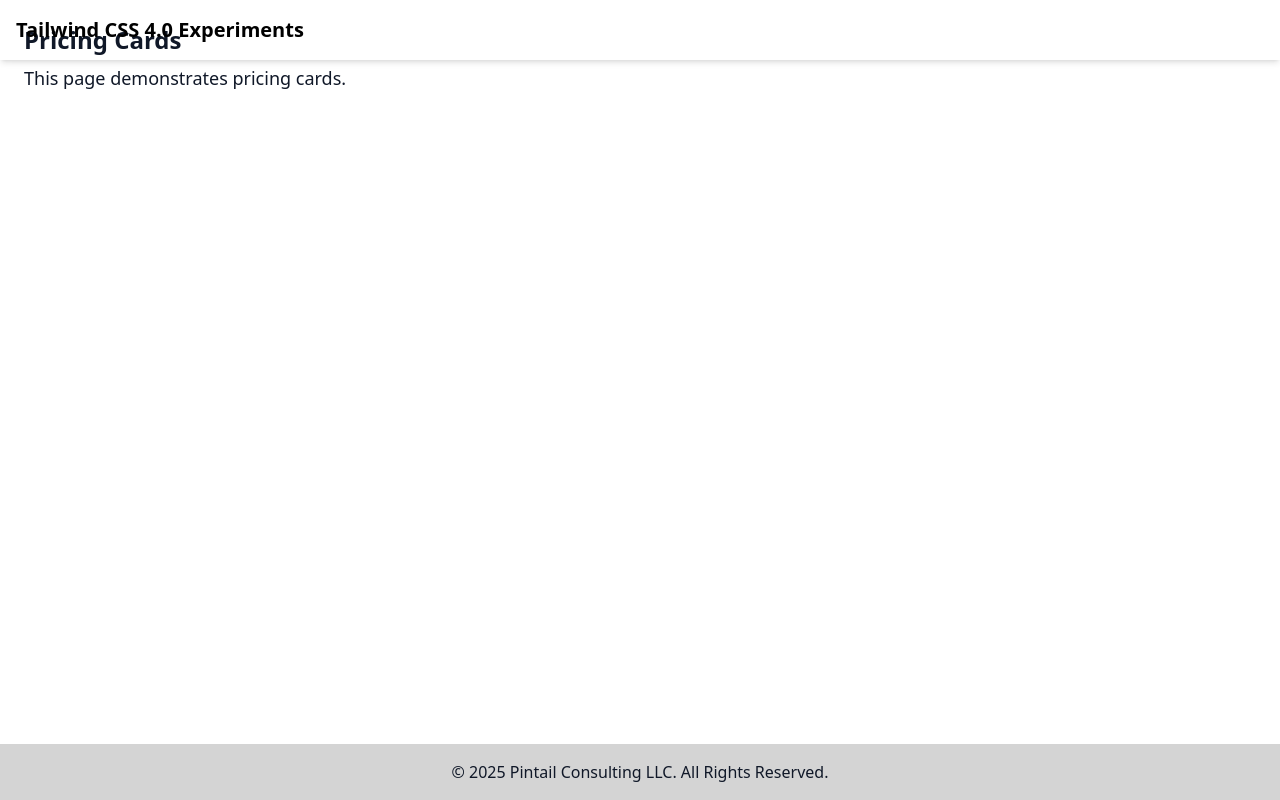
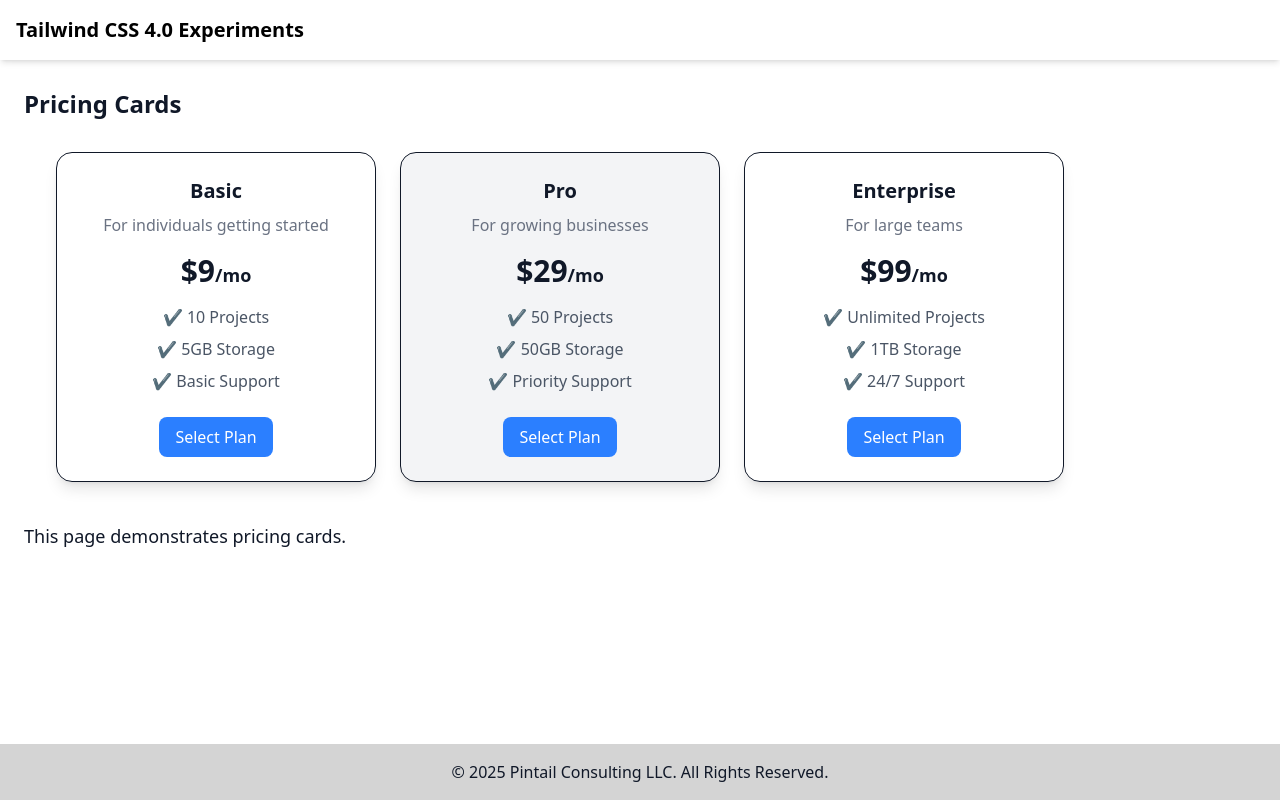
Before and after one commit to cebartling/tailwind-css-experiments, a React (Vite) app in the folder basic-experiments/: page /pricing-cards in a window 1280 px wide. Built offline with nearby package versions, Linux system fonts and the light colour scheme.

Commit message:
feat: adding pricing cards demo

```diff
--- a/basic-experiments/src/App.tsx
+++ b/basic-experiments/src/App.tsx
@@ -1,20 +1,8 @@
-import { Routing } from './routing.tsx';
-import { Header } from './components/foundational/Header';
-import { Footer } from './components/foundational/Footer';
-import { Main } from './components/foundational/Main';
-import { Spacer } from './components/foundational/Spacer';
+import {RouterProvider} from "react-router-dom";
+import { router } from './routing.tsx';
 
 function App() {
-  return (
-    <div className="flex flex-col min-h-screen bg-background text-text">
-      <Header />
-      <Spacer height={16} />
-      <Main>
-        <Routing />
-      </Main>
-      <Footer />
-    </div>
-  );
+  return <RouterProvider router={router} />;
 }
 
 export default App;
--- a/basic-experiments/src/components/foundational/Spacer/index.tsx
+++ b/basic-experiments/src/components/foundational/Spacer/index.tsx
@@ -1,14 +1,8 @@
-import { FC } from 'react';
-
-type SpacerProps = {
-  height: number;
-};
+import {FC} from 'react';
 
 /**
  * Spacer component to add space between elements
- *
- * @param height A number representing the height of the spacer in units of 4 pixels. For example, a height of 4 will render a spacer with a height of 16 pixels.
  */
-export const Spacer: FC<SpacerProps> = ({ height }: SpacerProps) => {
-  return <div className={`h-${height}`}></div>;
+export const Spacer: FC = () => {
+  return <div className="h-16"></div>;
 };
--- /dev/null
+++ b/basic-experiments/src/components/layouts/DefaultLayout/index.tsx
@@ -0,0 +1,19 @@
+import { Footer } from '../../foundational/Footer';
+import { Main } from '../../foundational/Main';
+import { Spacer } from '../../foundational/Spacer';
+import { Header } from '../../foundational/Header';
+import { FC } from 'react';
+import { Outlet } from 'react-router-dom';
+
+export const DefaultLayout: FC = () => {
+  return (
+    <div className="flex flex-col min-h-screen bg-background text-text">
+      <Header />
+      <Spacer height={16} />
+      <Main>
+        <Outlet />
+      </Main>
+      <Footer />
+    </div>
+  );
+};
--- a/basic-experiments/src/components/pages/PricingCardsPage/index.tsx
+++ b/basic-experiments/src/components/pages/PricingCardsPage/index.tsx
@@ -4,9 +4,60 @@ export const PricingCardsPage: FC = () => {
   return (
     <>
       <h1 className="text-2xl font-bold">Pricing Cards</h1>
-      <p className="mt-2 text-lg">
-        This page demonstrates pricing cards.
-      </p>
+      <div className="flex flex-col md:flex-row justify-center items-center gap-6 p-8">
+
+        {/* Basic Plan */}
+        <div className="border rounded-2xl shadow-lg p-6 w-80 text-center">
+          <h3 className="text-xl font-semibold">Basic</h3>
+          <p className="text-gray-500 mt-2">For individuals getting started</p>
+          <p className="text-3xl font-bold mt-4">
+            $9<span className="text-lg">/mo</span>
+          </p>
+          <ul className="mt-4 space-y-2 text-gray-600">
+            <li>✔ 10 Projects</li>
+            <li>✔ 5GB Storage</li>
+            <li>✔ Basic Support</li>
+          </ul>
+          <button className="mt-6 bg-blue-500 text-white px-4 py-2 rounded-lg hover:bg-blue-600">
+            Select Plan
+          </button>
+        </div>
+
+        {/* Pro Plan */}
+        <div className="border rounded-2xl shadow-lg p-6 w-80 text-center bg-gray-100">
+          <h3 className="text-xl font-semibold">Pro</h3>
+          <p className="text-gray-500 mt-2">For growing businesses</p>
+          <p className="text-3xl font-bold mt-4">
+            $29<span className="text-lg">/mo</span>
+          </p>
+          <ul className="mt-4 space-y-2 text-gray-600">
+            <li>✔ 50 Projects</li>
+            <li>✔ 50GB Storage</li>
+            <li>✔ Priority Support</li>
+          </ul>
+          <button className="mt-6 bg-blue-500 text-white px-4 py-2 rounded-lg hover:bg-blue-600">
+            Select Plan
+          </button>
+        </div>
+        {/* Enterprise Plan */}
+        <div className="border rounded-2xl shadow-lg p-6 w-80 text-center">
+          <h3 className="text-xl font-semibold">Enterprise</h3>
+          <p className="text-gray-500 mt-2">For large teams</p>
+          <p className="text-3xl font-bold mt-4">
+            $99<span className="text-lg">/mo</span>
+          </p>
+          <ul className="mt-4 space-y-2 text-gray-600">
+            <li>✔ Unlimited Projects</li>
+            <li>✔ 1TB Storage</li>
+            <li>✔ 24/7 Support</li>
+          </ul>
+          <button className="mt-6 bg-blue-500 text-white px-4 py-2 rounded-lg hover:bg-blue-600">
+            Select Plan
+          </button>
+        </div>
+      </div>
+
+      <p className="mt-2 text-lg">This page demonstrates pricing cards.</p>
     </>
   );
 };
--- a/basic-experiments/src/main.tsx
+++ b/basic-experiments/src/main.tsx
@@ -1,13 +1,10 @@
 import { StrictMode } from 'react';
 import { createRoot } from 'react-dom/client';
-import { BrowserRouter } from 'react-router-dom';
 import './index.css';
-import App from './App.tsx';
+import App from './App';
 
 createRoot(document.getElementById('root')!).render(
   <StrictMode>
-    <BrowserRouter>
-      <App />
-    </BrowserRouter>
+    <App />
   </StrictMode>
 );
--- a/basic-experiments/src/routing.tsx
+++ b/basic-experiments/src/routing.tsx
@@ -1,13 +1,15 @@
-import { FC } from 'react';
-import { Route, Routes } from 'react-router-dom';
+import { createBrowserRouter } from 'react-router-dom';
 import { WelcomePage } from './components/pages/WelcomePage';
 import { PricingCardsPage } from './components/pages/PricingCardsPage';
+import { DefaultLayout } from './components/layouts/DefaultLayout';
 
-export const Routing: FC = () => {
-  return (
-    <Routes>
-      <Route path="/pricing-cards" element={<PricingCardsPage />} />
-      <Route path="/" element={<WelcomePage />} />
-    </Routes>
-  );
-};
+export const router = createBrowserRouter([
+  {
+    path: '/',
+    element: <DefaultLayout />, // Parent component
+    children: [
+      { index: true, element: <WelcomePage /> },
+      { path: 'pricing-cards', element: <PricingCardsPage /> },
+    ],
+  },
+]);
```
Also changed, not shown: basic-experiments/src/components/foundational/Main/index.tsx (+4 -4 lines).
